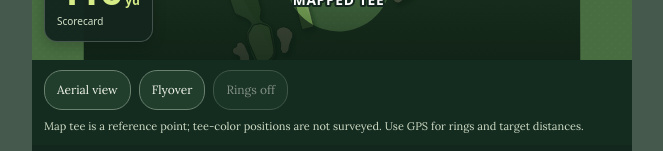
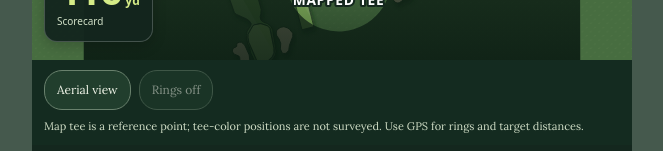
Before and after one commit to matteulau-max/FERDA, a React (Vite) app: page /rangefinder in a window 1280 px wide. Both pictures are taken after a click on the button "Expand ↗". Shown: the part 635-786 px from the top of the page, without its empty margins (308-971 px from the left). Built offline with nearby package versions, Linux system fonts and the light colour scheme; the HTML template or start-up script is replaced by a standard one; a web font is replaced by a local one.

Commit message:
Remove hole flyover animation and controls

```diff
--- a/src/components/rangefinder/HoleMap.tsx
+++ b/src/components/rangefinder/HoleMap.tsx
@@ -19,8 +19,6 @@ export function HoleMap({ mapOverride, lastHole, courseId, courseName, hole, pos
   const [terrain, setTerrain] = useState(true)
   const [rings, setRings] = useState(true)
   const [carry, setCarry] = useState(175)
-  const [flying, setFlying] = useState(false)
-  const [flightKey, setFlightKey] = useState(0)
   const [imageFailed, setImageFailed] = useState(false)
   const uniqueId = useId().replace(/:/g, '')
   const aerial = aerialData[courseId as keyof typeof aerialData]
@@ -45,16 +43,9 @@ export function HoleMap({ mapOverride, lastHole, courseId, courseName, hole, pos
     dialog.current?.showModal()
     return () => { document.body.style.overflow = previous }
   }, [expanded])
-  useEffect(() => {
-    if (window.matchMedia('(prefers-reduced-motion: reduce)').matches) return
-    setFlying(true)
-    const timer = window.setTimeout(() => setFlying(false), 4200)
-    return () => window.clearTimeout(timer)
-  }, [courseId, hole.number, flightKey])
   useEffect(() => { setTarget(null); setGreenView(false) }, [hole.number])
-  function flyover() { setGreenView(false); setFlightKey(k => k + 1) }
   function pick(event: MouseEvent<SVGSVGElement>) {
-    if (flying || teePreview) return
+    if (teePreview) return
     const svg = event.currentTarget, matrix = svg.getScreenCTM()
     if (!matrix) return
     const p = svg.createSVGPoint(); p.x = event.clientX; p.y = event.clientY
@@ -62,7 +53,7 @@ export function HoleMap({ mapOverride, lastHole, courseId, courseName, hole, pos
     setTarget(projection.unproject([Math.max(0, Math.min(360, q.x)), Math.max(0, Math.min(460, q.y))]))
   }
   function key(event: KeyboardEvent<SVGSVGElement>) {
-    if (flying || teePreview) return
+    if (teePreview) return
     const offsets: Record<string, number[]> = { ArrowLeft: [-5, 0], ArrowRight: [5, 0], ArrowUp: [0, -5], ArrowDown: [0, 5] }
     const delta = offsets[event.key]
     if (delta) { event.preventDefault(); setTarget(projection.unproject([Math.max(0, Math.min(360, selectedPoint[0] + delta[0])), Math.max(0, Math.min(460, selectedPoint[1] + delta[1]))])) }
@@ -89,7 +80,7 @@ export function HoleMap({ mapOverride, lastHole, courseId, courseName, hole, pos
         </mask>
         <linearGradient id={`${id}-shade`} x1="0" y1="0" x2="0" y2="1"><stop offset="0" stopColor="#071710" stopOpacity=".42" /><stop offset=".3" stopColor="#071710" stopOpacity="0" /><stop offset=".85" stopColor="#071710" stopOpacity="0" /><stop offset="1" stopColor="#071710" stopOpacity=".5" /></linearGradient>
       </defs>
-      <g key={flightKey} className={flying ? 'rf-flight-world' : undefined} style={{ '--tee-x': `${180 - teePoint[0] * 1.65}px`, '--tee-y': `${290 - teePoint[1] * 1.65}px`, '--green-x': `${180 - greenPoint[0] * 1.65}px`, '--green-y': `${160 - greenPoint[1] * 1.65}px` } as React.CSSProperties}>
+      <g>
       <rect x="-1000" y="-1000" width="2360" height="2460" fill={terrain || imageFailed ? `url(#${id}-grass)` : '#354c32'} />
       {(terrain || imageFailed) && nearbyLayers.map((layer, i) => <g key={i} fill={fills[layer.kind]} stroke="#304b2b" strokeWidth="0.7" filter={`url(#${id}-relief)`}>{layer.polygons.map((poly, j) => <path key={j} d={poly.map(path).join(' ')} fillRule="evenodd" />)}{['fairway', 'green', 'tee'].includes(layer.kind) && layer.polygons.map((poly, j) => <path key={`stripe-${j}`} d={poly.map(path).join(' ')} fill={`url(#${id}-mown)`} stroke="none" fillRule="evenodd" />)}</g>)}
       {!terrain && aerial && !imageFailed && <image href={aerial.image} x="0" y="0" width="1" height="1" preserveAspectRatio="none" transform={transform} onError={() => setImageFailed(true)} />}
@@ -112,7 +103,7 @@ export function HoleMap({ mapOverride, lastHole, courseId, courseName, hole, pos
       {target && <g stroke="white" strokeWidth="1.5"><circle cx={selectedPoint[0]} cy={selectedPoint[1]} r="11" fill="#0e241b" fillOpacity=".55" /><path d={`M${selectedPoint[0]-11},${selectedPoint[1]}h22 M${selectedPoint[0]},${selectedPoint[1]-11}v22`} /></g>}
       </g>
       <g transform="translate(332 27)" stroke="white" fill="white"><line x2={projection.north[0] * 13} y2={projection.north[1] * 13} strokeWidth="2" /><circle r="2" /><text x={projection.north[0] * 22} y={projection.north[1] * 22 + 3} textAnchor="middle" stroke="none" fontSize="10">N</text></g>
-      {!flying && userPoint && yardage !== null && <g transform={`translate(${Math.max(35, Math.min(325,(userPoint[0]+selectedPoint[0])/2))},${Math.max(30,Math.min(425,(userPoint[1]+selectedPoint[1])/2))})`}><rect x="-29" y="-14" width="58" height="28" rx="14" fill="#11221c" stroke="white" /><text textAnchor="middle" y="5" fill="white" fontSize="15" fontWeight="700">{yardage}</text></g>}
+      {userPoint && yardage !== null && <g transform={`translate(${Math.max(35, Math.min(325,(userPoint[0]+selectedPoint[0])/2))},${Math.max(30,Math.min(425,(userPoint[1]+selectedPoint[1])/2))})`}><rect x="-29" y="-14" width="58" height="28" rx="14" fill="#11221c" stroke="white" /><text textAnchor="middle" y="5" fill="white" fontSize="15" fontWeight="700">{yardage}</text></g>}
       <text x="14" y="442" opacity="0" fontSize="10" fill="white">{terrain || imageFailed ? 'Illustrated · mapped features' : 'Aerial'} · {greenView ? 'Green view' : 'Selected hole'} · Hole {hole.number}</text>
     </svg>
   }
@@ -129,20 +120,19 @@ export function HoleMap({ mapOverride, lastHole, courseId, courseName, hole, pos
   function controls() {
     return <div className="rf-map-tools">
       <button disabled={!aerial} onClick={() => setTerrain(!terrain)}>{!aerial ? 'No aerial imagery' : terrain ? 'Aerial view' : 'Illustrated view'}</button>
-      <button onClick={flying ? () => setFlying(false) : flyover}>{flying ? 'Stop flyover' : 'Flyover'}</button>
       <button disabled={!!teePreview} aria-pressed={rings && !teePreview} onClick={() => setRings(!rings)}>Rings {rings && !teePreview ? 'on' : 'off'}</button>
       {rings && !teePreview && <label>Carry <input aria-label="Carry distance in yards" type="number" min="25" max="350" step="5" value={carry} onChange={e => setCarry(Math.max(25, Math.min(350, Number(e.target.value) || 25)))} /> yd</label>}
-      <small>{teePreview ? 'Map tee is a reference point; tee-color positions are not surveyed. Use GPS for rings and target distances.' : flying ? 'Hole preview · measuring paused' : rings ? `Rings from ${user ? 'your GPS position' : 'tee · enable GPS for your position'}` : 'Tap the map to choose a target'}</small>
+      <small>{teePreview ? 'Map tee is a reference point; tee-color positions are not surveyed. Use GPS for rings and target distances.' : rings ? `Rings from ${user ? 'your GPS position' : 'tee · enable GPS for your position'}` : 'Tap the map to choose a target'}</small>
     </div>
   }
   return <section className="rf-hole-map" aria-label="Hole map">
     <div className="rf-map-heading"><span>HOLE {hole.number} <small>GPS MAP</small></span><button onClick={() => setExpanded(true)} aria-label="Expand hole map">Expand ↗</button></div>
-    <div className="rf-map-stage">{map()}{overlay()}<button className="rf-map-view-toggle" onClick={() => { setFlying(false); setGreenView(!greenView) }}>{greenView ? 'Whole hole' : 'Focus green'}</button></div>{controls()}
+    <div className="rf-map-stage">{map()}{overlay()}<button className="rf-map-view-toggle" onClick={() => { setGreenView(!greenView) }}>{greenView ? 'Whole hole' : 'Focus green'}</button></div>{controls()}
     <p className="rf-map-hint">{teePreview ? 'Selected tee yardage shown above' : 'Tap a landing spot to measure'}{!position ? ' · Course overview' : ' · Blue circle shows GPS uncertainty'}</p>
     {aerial && <p className="rf-map-credit"><a href="https://basemap.nationalmap.gov/arcgis/rest/services/USGSImageryOnly/MapServer" target="_blank" rel="noopener noreferrer">Aerial: USDA / USGS</a> · Historical imagery</p>}
     {expanded && createPortal(<dialog ref={dialog} className="rf-map-dialog" onCancel={e => { e.preventDefault(); setExpanded(false) }}>
       <div className="rf-map-heading"><span>{courseName} · Hole {hole.number}</span><button autoFocus onClick={() => setExpanded(false)}>Close map</button></div>
-      <div className="rf-map-stage">{map(true)}{overlay()}<button className="rf-map-view-toggle" onClick={() => { setFlying(false); setGreenView(!greenView) }}>{greenView ? 'Whole hole' : 'Focus green'}</button></div>{controls()}
+      <div className="rf-map-stage">{map(true)}{overlay()}<button className="rf-map-view-toggle" onClick={() => { setGreenView(!greenView) }}>{greenView ? 'Whole hole' : 'Focus green'}</button></div>{controls()}
       <p className="rf-map-hint">{teePreview ? 'Course overview · Enable GPS for target distances' : 'Tap a landing spot'} · Camera slope remains aimed at the green’s middle.</p>
       <p className="rf-map-hint">{aerial ? 'Historical aerial imagery: USDA / USGS · ' : ''}<a href="https://www.openstreetmap.org/copyright" target="_blank" rel="noopener noreferrer">© OpenStreetMap contributors</a> · OpenGolfAPI</p>
     </dialog>, document.body)}
--- a/src/components/rangefinder/rangefinder.css
+++ b/src/components/rangefinder/rangefinder.css
@@ -14,9 +14,6 @@
 .rf-map-tools label { display:flex; align-items:center; gap:6px; font-size:13px; }
 .rf-map-tools input { width:62px; color:#142b20; background:#f1f5e9; border:0; border-radius:6px; padding:8px; font:inherit; }
 .rf-map-tools small { flex-basis:100%; font-size:11px; color:#d0ddc6; }
-.rf-flight-world { transform-origin:0 0; animation:rf-hole-flyover 4.2s ease-in-out both; }
-@keyframes rf-hole-flyover { 0%,12% { transform:translate(var(--tee-x),var(--tee-y)) scale(1.65); } 65%,78% { transform:translate(var(--green-x),var(--green-y)) scale(1.65); } 100% { transform:translate(0,0) scale(1); } }
-@media (prefers-reduced-motion:reduce) { .rf-flight-world { animation:none; } }
 .rf-tee-selects { margin-top:10px; }
 .rf-tee-yardage { margin-top:12px; padding:18px; display:flex; flex-direction:column; align-items:center; gap:5px; background:white; border:1px solid #d4ddca; border-radius:12px; color:#155d43; }
 .rf-tee-yardage strong { font-size:48px; line-height:1.1; }
```
Also changed, not shown: 1 other file (tests, documents, lock files or other folders).
